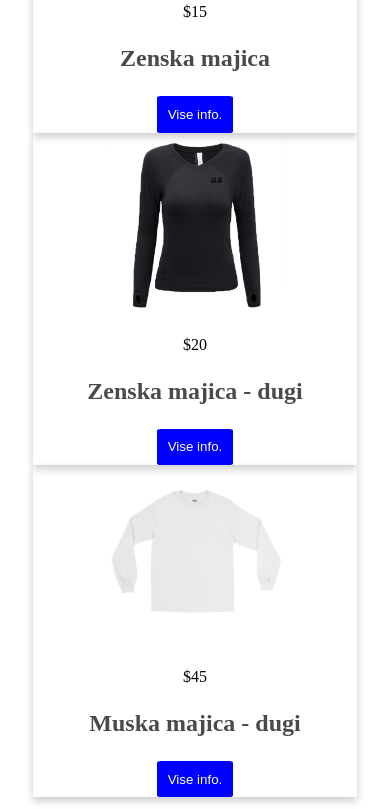
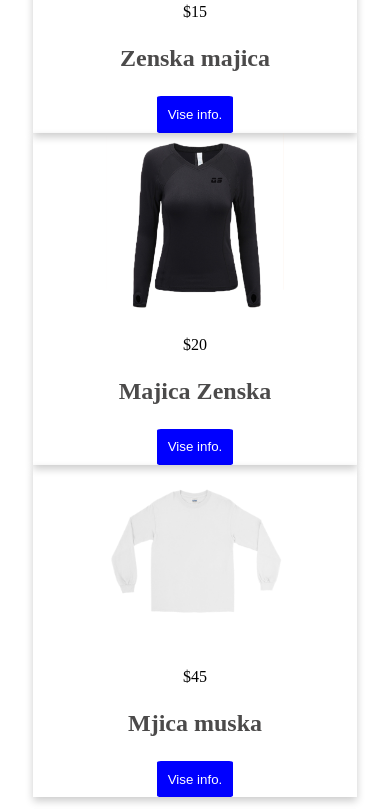
Before and after one commit to devAbu/infoMedia-test, a plain HTML site: page index.html in a window 390 px wide. Shown: the part 638-1447 px from the top of the page. Drawn offline with nearby package versions, Linux system fonts and the light colour scheme.

Commit message:
brisanje :P

```diff
--- a/css/style.css
+++ b/css/style.css
@@ -35,7 +35,7 @@ li a:hover {
     margin-right: 15px;
 }
 
-.col-3 {
+.col-md-3 {
     max-width: 25%;
     flex: 0 0 25%;
 }
@@ -167,6 +167,11 @@ form label {
         width: 100%;
     }
 
+    .col-md-3 {
+        max-width: none;
+        flex: none;
+    }
+
     .card .product_img {
         height: 175px;
     }
--- a/index.html
+++ b/index.html
@@ -44,7 +44,7 @@
                 <div class="card">
                     <img src="images/wShirtLong.png" alt="majica3" class="product_img">
                     <p class="product_price">$20</p>
-                    <h1 class="product_name">Zenska majica - dugi</h1>
+                    <h1 class="product_name">Majica Zenska</h1>
                     <a href="singleItem.html">
                         <button class="product_button">Vise info.</button>
                     </a>
@@ -54,7 +54,7 @@
                 <div class="card">
                     <img src="images/shirtLong.png" alt="majica4" class="product_img">
                     <p class="product_price">$45</p>
-                    <h1 class="product_name">Muska majica - dugi</h1>
+                    <h1 class="product_name">Mjica muska</h1>
                     <a href="singleItem.html">
                         <button class="product_button">Vise info.</button>
                     </a>
--- a/js/myCart.js
+++ b/js/myCart.js
@@ -29,4 +29,8 @@ $(function () {
         window.location.href = "checkout.html";
 
     })
+
+    $('.delete_button').click(() => {
+        $('tbody').empty()
+    })
 })
```
